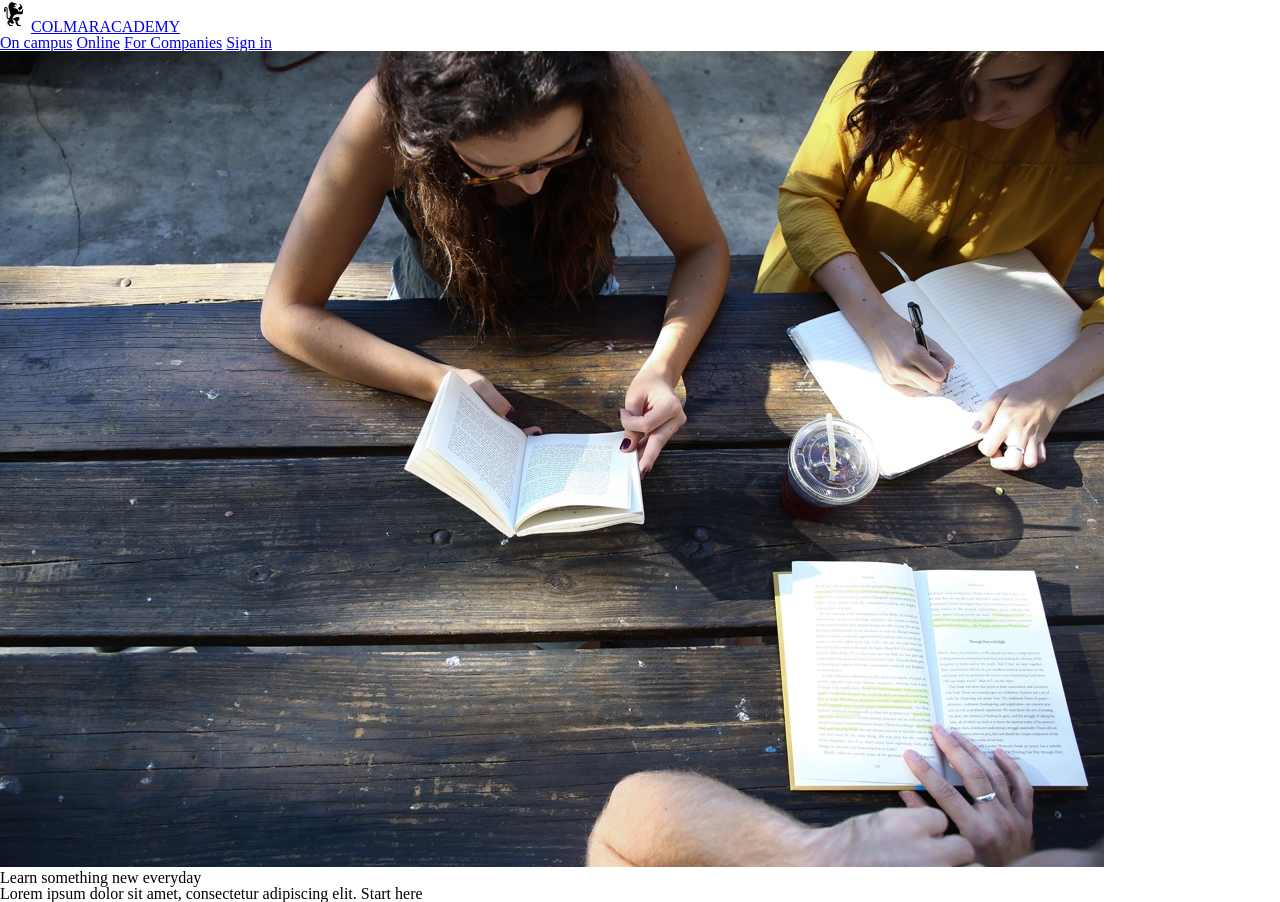
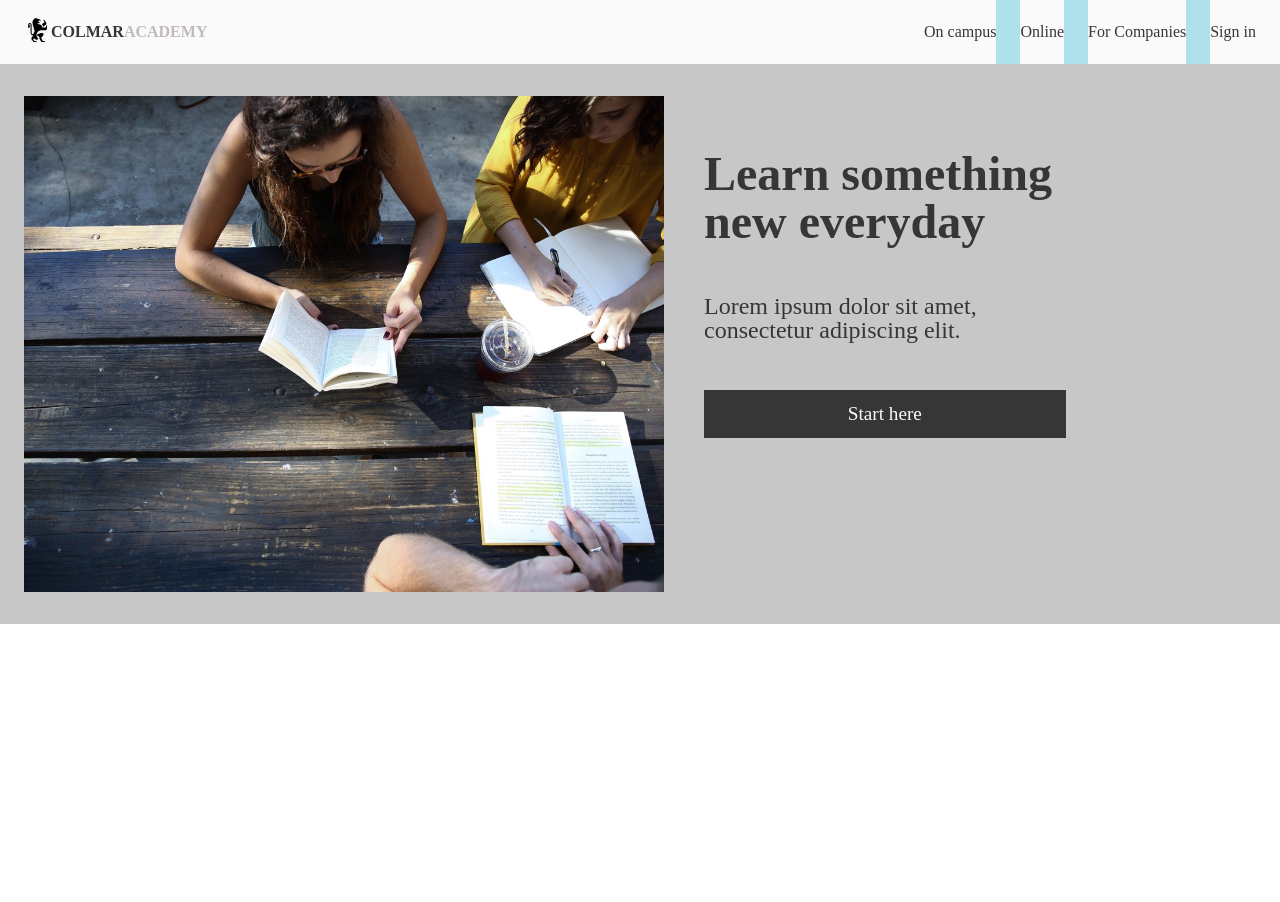
Before and after one commit to zmfrew/colmar, a plain HTML site: page index.html in a window 1280 px wide. After the commit the page ends 800 px from the top, so only its background shows below. Drawn offline with Linux system fonts and the light colour scheme; files that its build step writes are made by us from their sources.

Commit message:
Add initial CSS formatting for Section 1 (top)

```diff
--- a/index.html
+++ b/index.html
@@ -2,26 +2,29 @@
 <html>
   <head>
     <meta charset="utf-8">
-    <link href="./resources/css/reset.css" type="text/css" rel="stylesheet">
-    <link href="./resources/css/style.css" type="text/css" rel="stylesheet">
+    <link href="./resources/reset.css" type="text/css" rel="stylesheet">
+    <link href="./resources/style.css" type="text/css" rel="stylesheet">
     <title>Colmar Academy</title>
   </head>
   <body>
 
     <header>
-      <img src="./resources/images/ic-logo.svg">
-      <a href="#home" id="title">COLMARACADEMY</a>
+      <img src="./resources/images/ic-logo.svg" class="logo">
+      <a href="#home" class="title">COLMAR<span class="academy">ACADEMY</span></a>
 
       <nav>
         <a href="#campus">On campus</a>
+          <span class="gap"> </span>
         <a href="#online">Online</a>
+          <span class="gap"> </span>
         <a href="#companies">For Companies</a>
+          <span class="gap"> </span>
         <a href="#sign-in">Sign in</a>
       </nav>
 
     </header>
 
-    <section>
+    <section class="top">
 
       <img src="./resources/images/banner.jpg" class="top-container">
 
--- a/resources/style.css
+++ b/resources/style.css
@@ -0,0 +1,89 @@
+/* Header formatting */
+header {
+  position: fixed;
+  display: flex;
+  align-items: center;
+  height: 4rem;
+  background-color: rgb(251, 250, 250);
+  width:100%;
+  z-index: 1;
+}
+
+img.logo {
+  padding-left: 1.5rem;
+}
+
+a.title {
+  color: rgb(55, 54, 54);
+  font-weight: bold;
+}
+
+span.academy {
+  color: rgb(193, 186, 186);
+}
+
+a {
+  text-decoration: none;
+  color: rgb(55, 54, 54);
+}
+
+nav {
+  display: inline-flex;
+  justify-content: flex-end;
+  width: 100%;
+  align-items: center;
+  padding-right: 1.5rem;
+}
+
+span.gap {
+  width: 1.5rem;
+  background-color: rgb(175, 225, 237);
+  height: 4rem;
+}
+
+/* Section 1 design */
+section.top {
+  display: flex;
+  background-color: rgb(199, 199, 199);
+  height: 35rem;
+  padding-top: 4rem;
+}
+
+img.top-container {
+  width: 50%;
+  padding: 2rem 1.5rem 2rem 1.5rem;
+  height: auto;
+}
+
+div.top-container {
+  width:30%;
+  padding: 2rem 1rem;
+  display: flex;
+  flex-direction: column;
+  justify-content: center;
+  height: 65%;
+}
+
+h1 {
+  font-size: 3rem;
+  font-weight: bold;
+  color: rgb(55, 54, 54);
+  padding: 2rem 0;
+}
+
+span.title-text {
+  padding: 1rem 0 3rem 0;
+  font-size: 1.5rem;
+  font-weight: 500;
+  color: rgb(55, 54, 54);
+}
+
+span.button {
+  background-color: rgb(55, 54, 54);
+  text-align: center;
+  color: rgb(251, 250, 250);
+  width: 90%;
+  padding: 0.5rem;
+  font-size: 1.2rem;
+  line-height: 2rem;
+}
```
